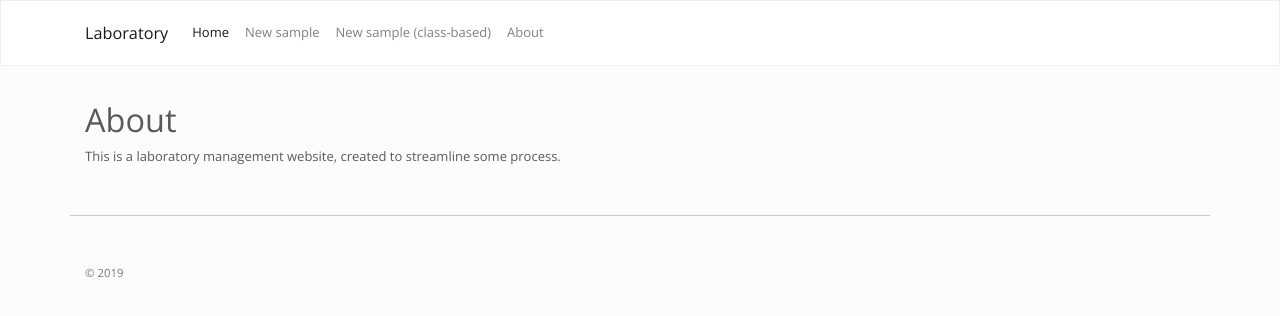
After one commit to horosin/django-crash-course, a Django app: page /samples/about/ in a window 1280 px wide. The commit adds this page. Shown: the top 316 px of the page. Run offline with Django 3.2, Linux system fonts and the light colour scheme; some libraries are stand-ins or nearby versions.

Commit message:
About page - generic template view

```diff
--- a/app/samples/templates/base.html
+++ b/app/samples/templates/base.html
@@ -34,6 +34,9 @@
             </li>
             <li class="nav-item">
               <a class="nav-link" href="{% url 'create_alt' %}">New sample (class-based)</a>
+            </li>
+            <li class="nav-item">
+              <a class="nav-link" href="{% url 'about' %}">About</a>
             </li>
           </ul>
         </div>
--- /dev/null
+++ b/app/samples/templates/samples/about.html
@@ -0,0 +1,10 @@
+{% extends 'base.html' %}
+
+{% block content %}
+
+<div class="container">
+    <h1>About</h1>
+    <p>This is a laboratory management website, created to streamline some process.</p>
+</div>
+
+{% endblock content %}
--- a/app/samples/urls.py
+++ b/app/samples/urls.py
@@ -1,4 +1,6 @@
 from django.urls import path
+
+from django.views.generic import TemplateView
 from . import views
 
 urlpatterns = [
@@ -6,5 +8,6 @@ urlpatterns = [
     path('<int:sample_id>/', views.detail, name='detail'),
     path('create/', views.create, name='create'),
     path('create_alt', views.SampleAltCreateView.as_view(), name='create_alt'),
+    path('about/', TemplateView.as_view(template_name="samples/about.html"), name='about'),
     path('', views.index, name='index'),
 ]
```
